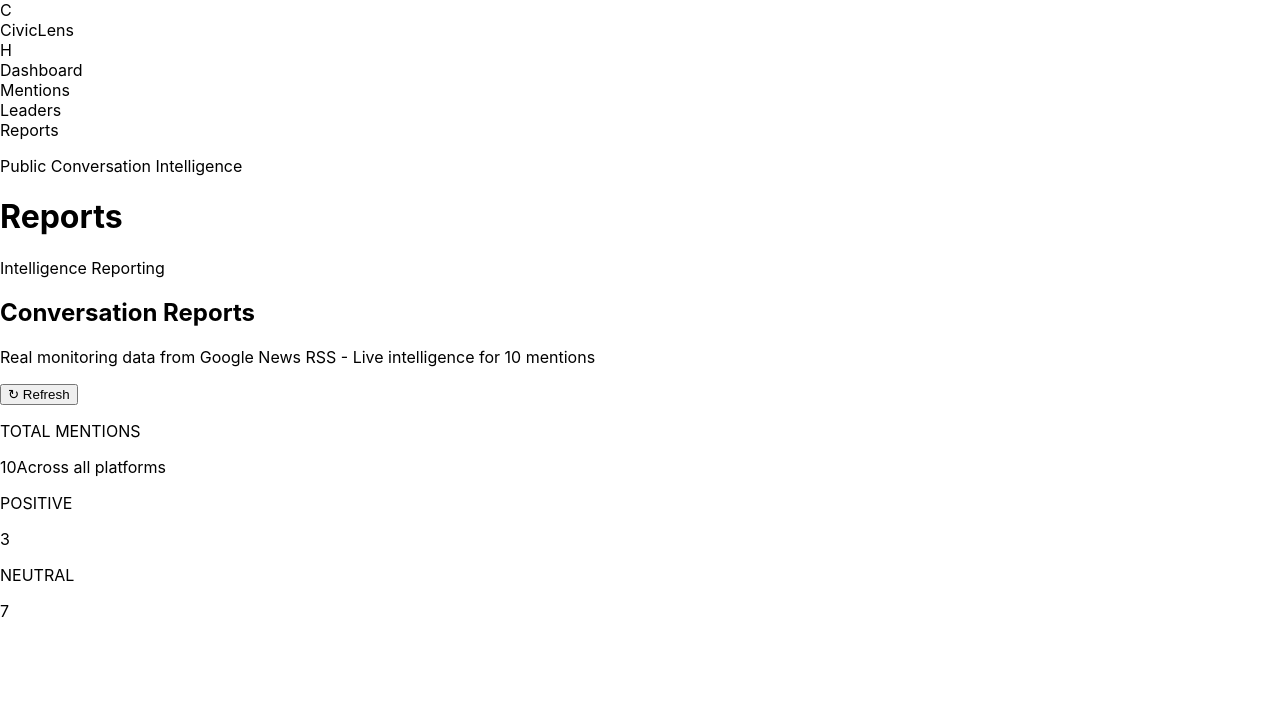
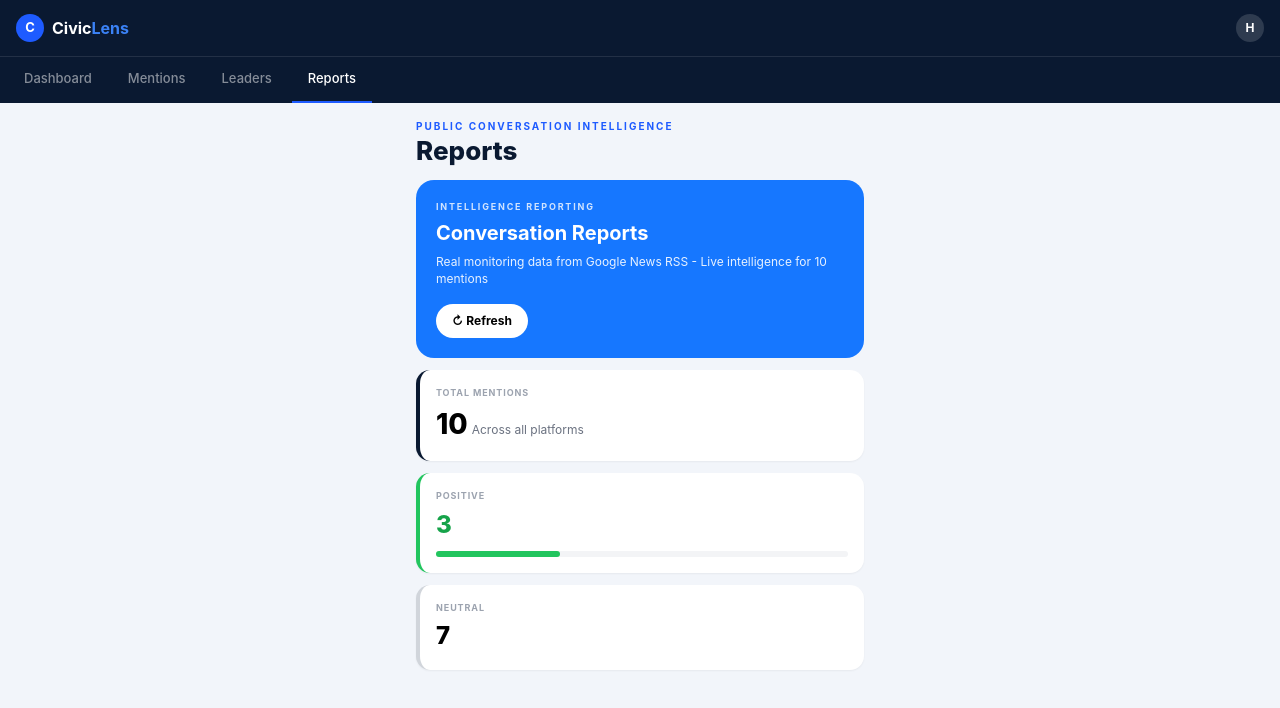
Before and after one commit to hefanesbwogo1-wq/civiclens, a Next.js app: page / in a window 1280 px wide. Shown: the top 708 px of the page. Built offline with nearby package versions, Linux system fonts and the light colour scheme.

Commit message:
Add Tailwind config - fix styling

```diff
--- a/app/globals.css
+++ b/app/globals.css
@@ -2,7 +2,7 @@
 @tailwind components;
 @tailwind utilities;
 
-body {
-  margin: 0;
-  font-family: -apple-system, BlinkMacSystemFont, 'Segoe UI', sans-serif;
-}
+html, body { height: 100%; margin: 0; }
+body { font-family: -apple-system, BlinkMacSystemFont, sans-serif; }
+.scrollbar-none::-webkit-scrollbar { display: none; }
+.scrollbar-none { -ms-overflow-style: none; scrollbar-width: none; }
--- a/package.json
+++ b/package.json
@@ -15,6 +15,9 @@
   },
   "devDependencies": {
     "@types/react": "19.3.0",
+    "autoprefixer": "^10.6.0",
+    "postcss": "^8.5.28",
+    "tailwindcss": "^3.4.1",
     "typescript": "5.8.2"
   }
 }
--- /dev/null
+++ b/postcss.config.js
@@ -0,0 +1,6 @@
+module.exports = {
+  plugins: {
+    tailwindcss: {},
+    autoprefixer: {},
+  },
+}
--- /dev/null
+++ b/tailwind.config.js
@@ -0,0 +1,11 @@
+/** @type {import('tailwindcss').Config} */
+module.exports = {
+  content: [
+    "./app/**/*.{js,ts,jsx,tsx,mdx}",
+    "./components/**/*.{js,ts,jsx,tsx,mdx}",
+  ],
+  theme: {
+    extend: {},
+  },
+  plugins: [],
+}
```
Also changed, not shown: public/sw.js, 1 other file (tests, documents, lock files or other folders).
